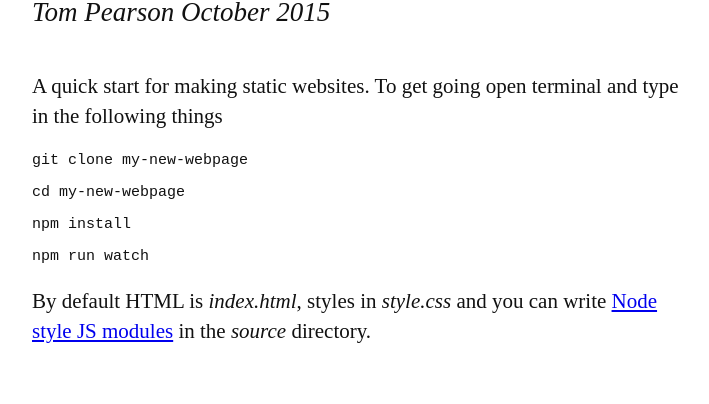
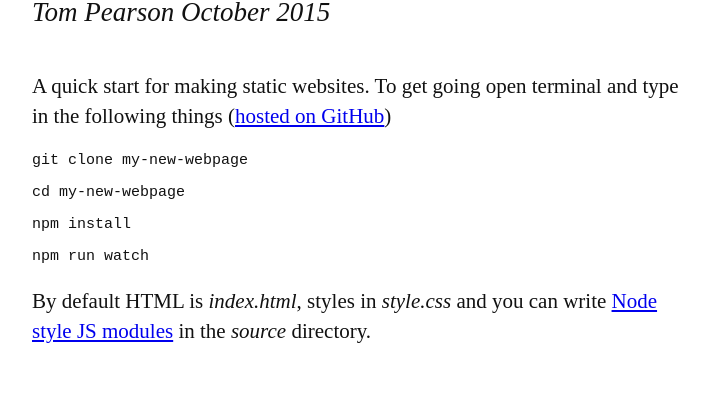
Before and after one commit to tomgp/simplify-line, a website: page index.html in a window 1280 px wide. Shown: the part 126-530 px from the top of the page, without its empty margins (78-787 px from the left). Drawn offline with Linux system fonts and the light colour scheme.

Commit message:
add link to github repo

```diff
--- a/index.html
+++ b/index.html
@@ -12,7 +12,7 @@
     <h1>Starter Kit</h1>
     <p class="subtitle">Tom Pearson October 2015</p>
     <section>
-    	<p>A quick start for making static websites. To get going open terminal and type in the following things</p>
+    	<p>A quick start for making static websites. To get going open terminal and type in the following things (<a href="https://github.com/tomgp/starter-kit/">hosted on GitHub</a>)</p>
     	<pre>git clone my-new-webpage</pre>
     	<pre>cd my-new-webpage</pre>
     	<pre>npm install</pre>
```
